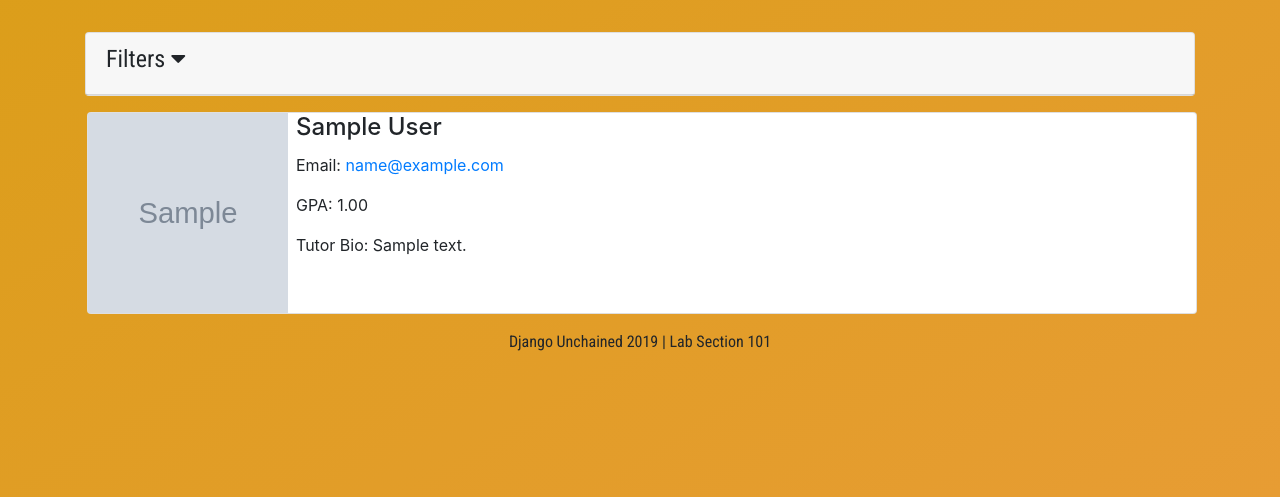
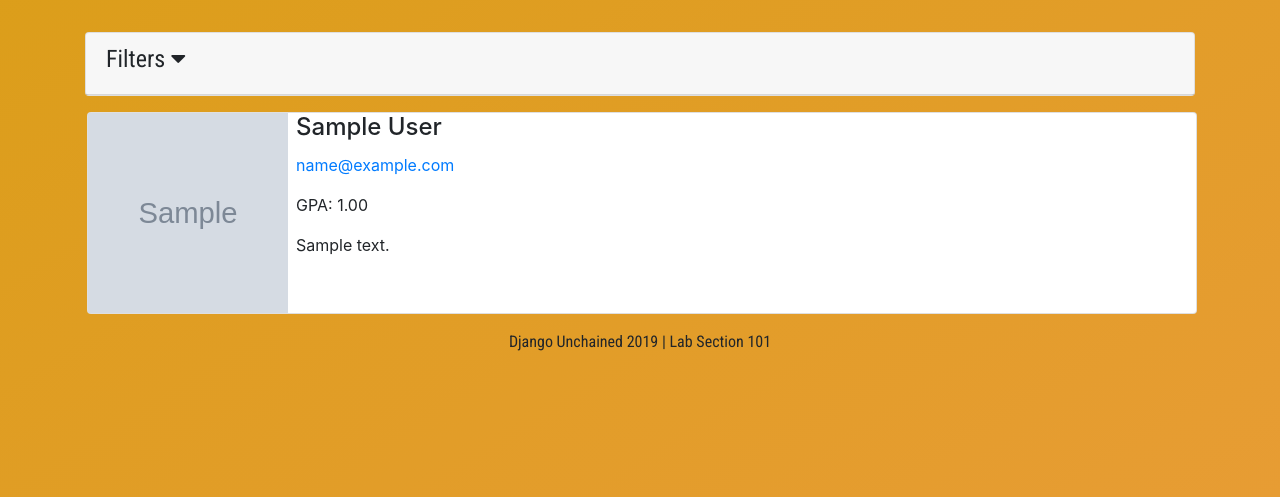
Before and after one commit to thejimster82/SkillMatch, a Django app: page /tutors/ in a window 1280 px wide. Shown: the part 79-576 px from the top of the page. Run offline with Django 3.2, Linux system fonts and the light colour scheme; a user stored in the database is signed in; tables that the repository leaves empty hold one stand-in row (values such as "Sample post"); grey boxes marked "Sample" are stand-in pictures; parts of the project's set-up code (start-up, migrations or seed data) failed here and were passed over; some libraries are stand-ins or nearby versions.

Commit message:
got rid of email and bio tutor labels

```diff
--- a/matching/templates/matching/tutors.html
+++ b/matching/templates/matching/tutors.html
@@ -64,13 +64,13 @@
                                 </h4>
                                 </a>
                                 <p class="card-text">
-                                    Email: <a target="_top" href="mailto:{{tutor.user.email}}">{{ tutor.user.email }}</a>
+                                    <a target="_top" href="mailto:{{tutor.user.email}}">{{ tutor.user.email }}</a>
                                 </p>
                                 <p class="card-text">
                                     GPA: {{ tutor.user.profile.tutor_gpa }}
                                 </p>
                                 <p class="card-text">
-                                    Tutor Bio: {{ tutor.user.profile.tutor_bio|truncatechars_html:100 }}
+                                    {{ tutor.user.profile.tutor_bio|truncatechars_html:100 }}
                                 </p>
                             </div>
                         </div>
```
